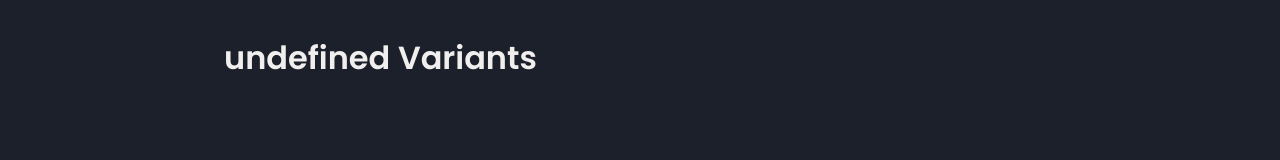
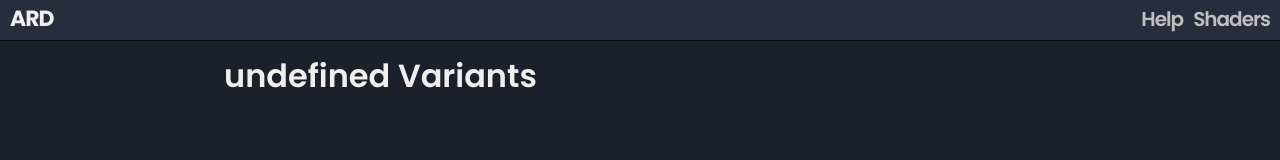
Before and after one commit to AwesomeRenderDragon/awesomerenderdragon.github.io, a plain HTML site: page shaders.html in a window 1280 px wide. Drawn offline with Linux system fonts and the light colour scheme.

Commit message:
add: navbar

```diff
--- a/shaders.html
+++ b/shaders.html
@@ -1,24 +1,29 @@
 <!DOCTYPE html>
 <html lang="en">
   <head>
-    <meta charset="UTF-8">
-    <meta name="viewport" content="width=device-width, initial-scale=1.0">
-    <link rel="stylesheet" href="src/styles/style.css">
+    <meta charset="UTF-8" />
+    <meta name="viewport" content="width=device-width, initial-scale=1.0" />
+    <link rel="stylesheet" href="src/styles/style.css" />
     <script src="src/json/shadersList.js" defer></script>
     <script src="src/json/variants.js" defer></script>
     <script src="src/scripts/shaders.js" defer></script>
     <title>Awesome Render Dragon - Shaders</title>
   </head>
   <body>
+    <header class="navbar">
+      <div class="nav-main">
+        <a href="index.html" class="nav-item primary">ARD</a>
+        <a href="" class="nav-item">Shaders</a>
+        <a href="" class="nav-item">Help</a>
+      </div>
+    </header>
     <div id="app">
       <div class="main">
         <div class="heading">
           <h1 class="heading-title"></h1>
         </div>
-            <div class="list">
+        <div class="list"></div>
       </div>
     </div>
-    </div>
-
   </body>
 </html>
--- a/src/json/shadersList.js
+++ b/src/json/shadersList.js
@@ -1,5 +1,5 @@
 const shadersList = [
-  { title: "Newb Shaders", redirect: "./shaders.html?list=newbx", img: "", desc: "" },
+  { title: "Newb X Shaders", redirect: "./shaders.html?list=newbx", img: "", desc: "" },
   { title: "NewbX Shaders", redirect: "/shaders/newbx", img: "", desc: "" },
   { title: "NewbX Shaders", redirect: "/shaders/newbx", img: "", desc: "" },
   { title: "NewbX Shaders", redirect: "/shaders/newbx", img: "", desc: "" },
--- a/src/styles/shader.css
+++ b/src/styles/shader.css
@@ -20,10 +20,54 @@ body {
   width: 100%;
 }
 
+.navbar {
+  background-color: #272d3c;
+  border-bottom: 1px solid #0d0f14;
+  position: fixed;
+  top: 0;
+  width: 100%;
+  height: 40px;
+  z-index: 3;
+}
+
+.navbar .nav-item.primary {
+  float: left;
+  font-size: 22px;
+  font-weight: 700;
+  letter-spacing: -1px;
+  margin-top: 2px;
+  margin-left: 10px;
+  text-decoration: none;
+  color: #f1eeee;
+  /* line-height: 50px; */
+}
+
+.navbar .nav-item {
+  float: right;
+  font-size: 20px;
+  font-weight: 600;
+  letter-spacing: -1px;
+  margin-top: 4px;
+  margin-right: 10px;
+  text-decoration: none;
+  color: #bfbfbf;
+  /* line-height: 50px; */
+}
+
+.navbar .nav-item:hover {
+  color: #f1eeee !important;
+}
+
+.navbar .nav-item.active {
+  color: #f1eeee !important;
+}
+
 .main {
   max-width: 65%;
   min-height: 100%;
-  margin: 0 auto;
+  margin-left: auto;
+  margin-right: auto;
+  margin-top: 60px !important;
   padding: 0px 20px;
   background-color: #1c202b;
 }
--- a/src/styles/style.css
+++ b/src/styles/style.css
@@ -1,7 +1,7 @@
-@import url('https://fonts.googleapis.com/css2?family=Poppins:ital,wght@0,100;0,200;0,300;0,400;0,500;0,600;0,700;0,800;0,900;1,100;1,200;1,300;1,400;1,500;1,600;1,700;1,800;1,900&display=swap');
+@import url("https://fonts.googleapis.com/css2?family=Poppins:ital,wght@0,100;0,200;0,300;0,400;0,500;0,600;0,700;0,800;0,900;1,100;1,200;1,300;1,400;1,500;1,600;1,700;1,800;1,900&display=swap");
 
 * {
-  font-family: 'Poppins', sans-serif;
+  font-family: "Poppins", sans-serif;
   -moz-osx-font-smoothing: grayscale;
   -webkit-font-smoothing: antialiased;
 
@@ -20,11 +20,59 @@ body {
   width: 100%;
 }
 
+#app {
+  margin-top: 20px;
+}
+
+.navbar {
+  background-color: #272d3c;
+  border-bottom: 1px solid #0d0f14;
+  position: fixed;
+  top: 0;
+  width: 100%;
+  height: 40px;
+  z-index: 3;
+}
+
+.navbar .nav-item.primary {
+  float: left;
+  font-size: 22px;
+  font-weight: 700;
+  letter-spacing: -1px;
+  margin-top: 2px;
+  margin-left: 10px;
+  text-decoration: none;
+  color: #f1eeee;
+  /* line-height: 50px; */
+}
+
+.navbar .nav-item {
+  float: right;
+  font-size: 20px;
+  font-weight: 600;
+  letter-spacing: -1px;
+  margin-top: 4px;
+  margin-right: 10px;
+  text-decoration: none;
+  color: #bfbfbf;
+  /* line-height: 50px; */
+}
+
+.navbar .nav-item:hover {
+  color: #f1eeee !important;
+}
+
+.navbar .nav-item.active {
+  color: #f1eeee !important;
+}
+
 .main {
   max-width: 65%;
   height: 100%;
-  margin: 0 auto;
+  margin-left: auto;
+  margin-right: auto;
   padding: 0px 20px;
+  margin-top: 60px !important;
   background-color: #1c202b;
 }
 
@@ -50,6 +98,10 @@ body {
   cursor: pointer;
   transition: 0.2s ease-in-out;
   flex: 1;
+}
+
+.heading h1 {
+  color: #f1eeee;
 }
 
 /* .shader-card:hover {
```
Also changed, not shown: index.html (+7 -0 lines), shader.html (+7 -0 lines). Lines whose indentation alone changed are shown as unchanged.
